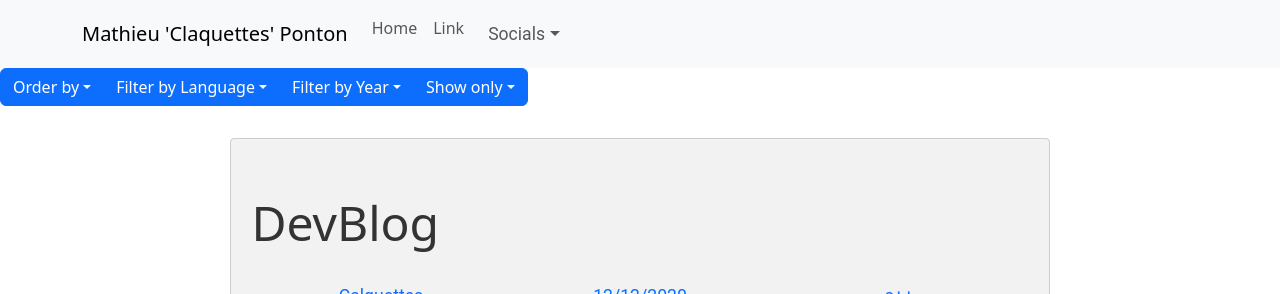
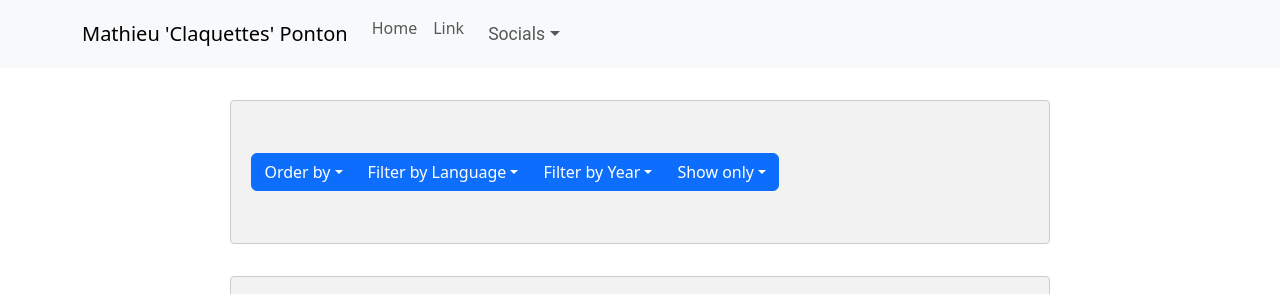
Before and after one commit to Claquettes/Blogv2, a React (Vite) app: page / in a window 1280 px wide. Shown: the top 294 px of the page. Built offline with nearby package versions, Linux system fonts and the light colour scheme.

Commit message:
better css for filter selector

```diff
--- a/src/App.css
+++ b/src/App.css
@@ -5,3 +5,18 @@
     margin-left: 50%;
     transform: translateX(-50%);
 }
+
+.FilterSelectorContainer{
+  width: 64%;
+  margin: 0 auto;
+  padding: 20px;
+  background-color: #f2f2f2;
+  border: 1px solid #ccc;
+  border-radius: 4px;
+  margin-top: 2rem;
+}
+
+.FilterSelectorContainer:hover{
+  box-shadow: 0 0 20px rgba(0,0,0,0.5);
+  transition: 1s;
+}
--- a/src/App.tsx
+++ b/src/App.tsx
@@ -45,7 +45,10 @@ function App() {
     <>
       <TopBar />
       <div>
-        <FilterSelector onLanguageChange={handleLanguageChange} />
+        <div className="FilterSelectorContainer">
+          <FilterSelector onLanguageChange={handleLanguageChange} />
+        </div>
+
         <div className="Articles-container">
           {filteredArticles.map((instance, index) => (
             <Article
--- a/src/components/FilterSelector.tsx
+++ b/src/components/FilterSelector.tsx
@@ -17,7 +17,12 @@ function NestedExample({ onLanguageChange }: FilterSelectorProps) {
 
   return (
     <ButtonGroup>
-      <DropdownButton as={ButtonGroup} title="Order by" id="bg-nested-dropdown">
+      <DropdownButton
+        as={ButtonGroup}
+        title="Order by"
+        id="bg-nested-dropdown"
+        className="custom-button"
+      >
         <Dropdown.Item eventKey="chronoOrder">
           Chronological Order
         </Dropdown.Item>
@@ -29,6 +34,7 @@ function NestedExample({ onLanguageChange }: FilterSelectorProps) {
         as={ButtonGroup}
         title="Filter by Language"
         id="bg-nested-dropdown"
+        className="custom-button"
       >
         <Dropdown.Item
           eventKey="c++"
@@ -65,6 +71,7 @@ function NestedExample({ onLanguageChange }: FilterSelectorProps) {
         as={ButtonGroup}
         title="Filter by Year"
         id="bg-nested-dropdown"
+        className="custom-button"
       >
         <Dropdown.Item eventKey="2023">2023</Dropdown.Item>
         <Dropdown.Item eventKey="2022">2022</Dropdown.Item>
@@ -73,6 +80,7 @@ function NestedExample({ onLanguageChange }: FilterSelectorProps) {
         as={ButtonGroup}
         title="Show only"
         id="bg-nested-dropdown"
+        className="custom-button"
       >
         <Dropdown.Item eventKey="websites">Websites</Dropdown.Item>
         <Dropdown.Item eventKey="games">Games</Dropdown.Item>
--- a/src/components/styles/FilterSelector.css
+++ b/src/components/styles/FilterSelector.css
@@ -5,3 +5,32 @@
     margin-left: 50%;
     transform: translateX(-50%);
 }
+
+/* FilterSelector.css */
+
+
+.btn{
+    margin: 0 auto;
+    width: 50%;
+    margin-top: 2rem;
+    margin-bottom: 2rem;
+    color: white;
+    border: none;
+    border-radius: 4px;
+    padding: 1rem;
+    font-size: 1.2rem;
+    cursor: pointer;
+    transition: 0.5s;
+    background-color: aliceblue;
+}
+
+.dropdown-toggle{
+    background-color: aliceblue;
+    color: black;
+    border: none;
+    border-radius: 4px;
+    padding: 1rem;
+    font-size: 1.2rem;
+    cursor: pointer;
+    transition: 0.5s;
+}
```
